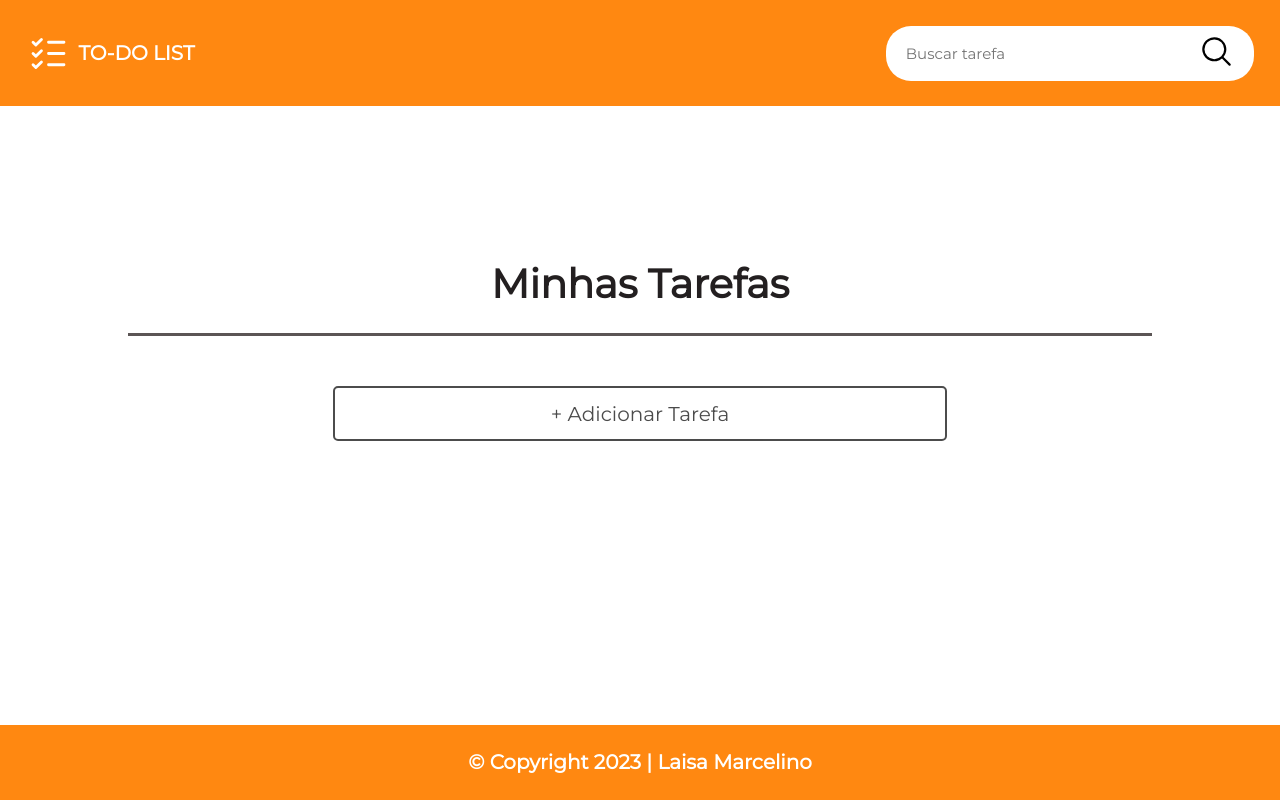
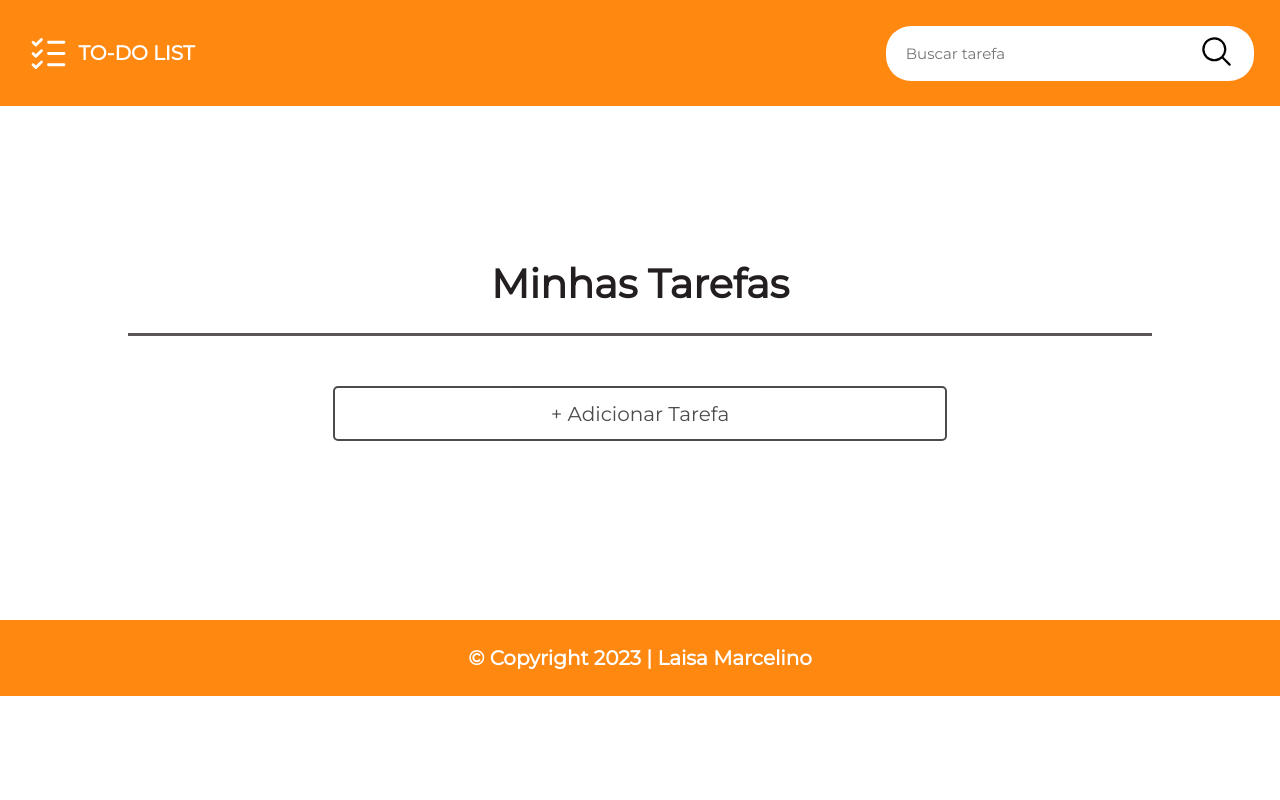
Before and after one commit to laisamarcelino/to-do-list, a React (Vite) app: page / in a window 1280 px wide. Built offline with nearby package versions, Linux system fonts and the light colour scheme.

Commit message:
update: correcao da posicao do footer

```diff
--- a/src/components/views/Footer/footer.styles.js
+++ b/src/components/views/Footer/footer.styles.js
@@ -4,13 +4,8 @@ export const StylesFooter = styled.section`
 
     background-color: ${(props) => props.theme.orange};
     padding: 2%;
-    position: absolute;
     bottom: 0;
     width: 100%;
-
-    .position-footer {
-        position: relative;
-    }
 
     p {
         text-align: center;
```
